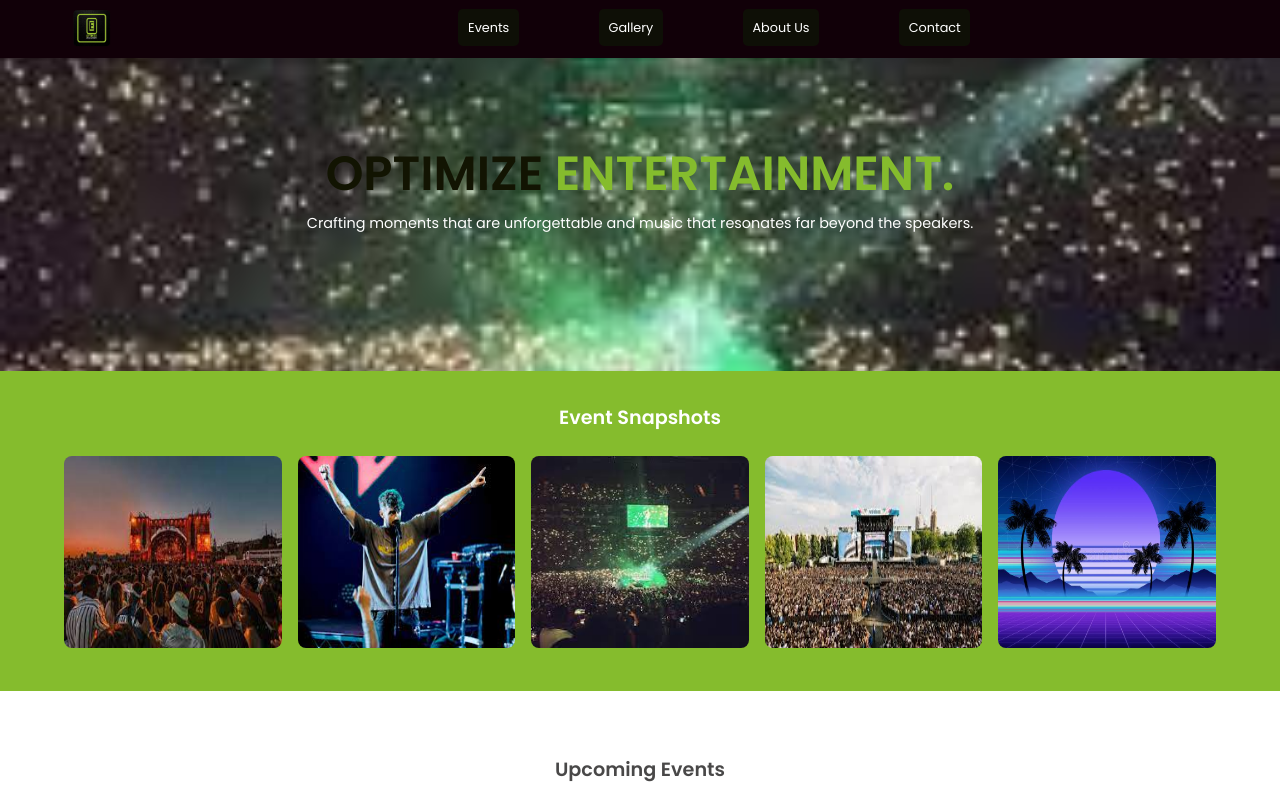
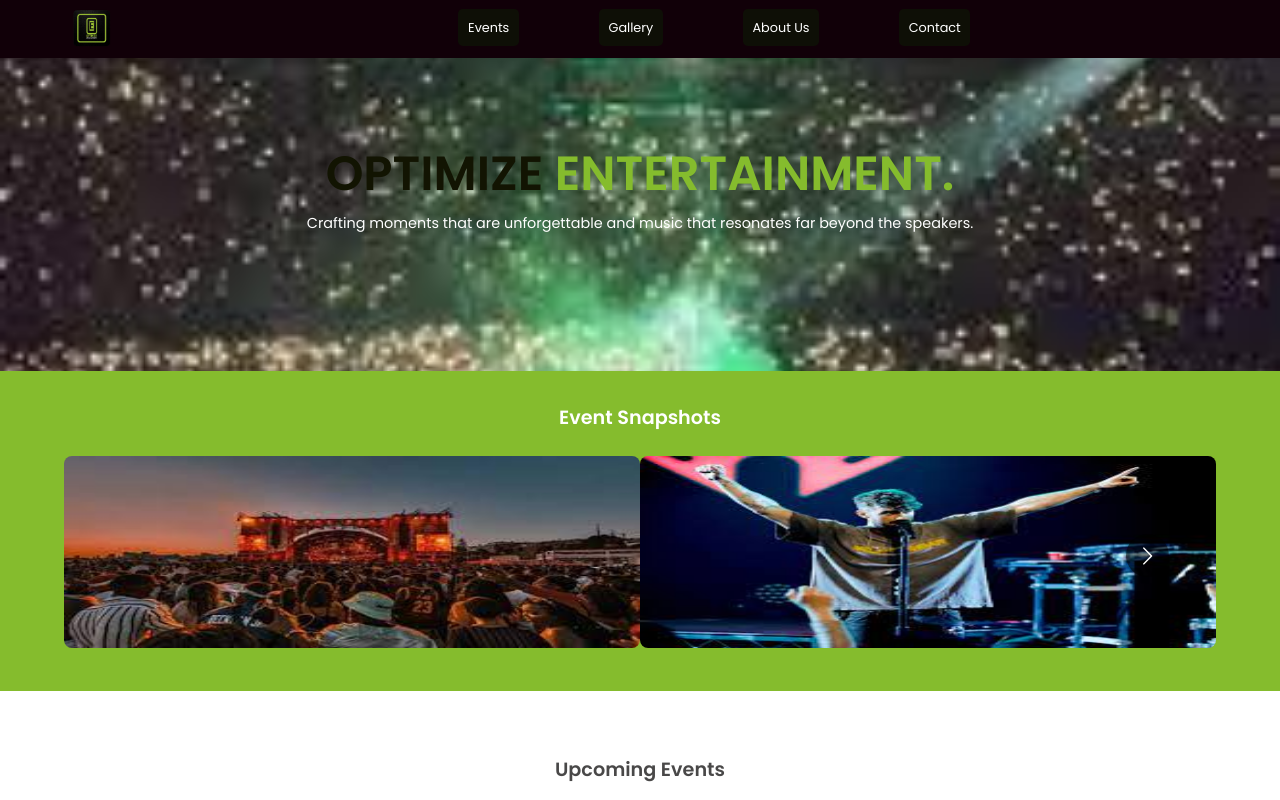
Before and after one commit to TheWiki2306/optimize-web, a React (Create React App) app: page / in a window 1280 px wide. Shown: the top 800 px of the page. Built offline with nearby package versions, Linux system fonts and the light colour scheme.

Commit message:
On branch master

```diff
--- a/src/components/EventsShots/EventsShots.jsx
+++ b/src/components/EventsShots/EventsShots.jsx
@@ -44,7 +44,8 @@ return (
   <div className='eventContainer' id='events'>
     <div className='container shotsContainer'>
       <h3>Event Snapshots</h3>
-      <div className='eventSnaps'>
+
+      <Carousel className='eventSnaps' responsive={responsive}>
         {
           images.map(({image}, index) => {
             return(
@@ -54,7 +55,7 @@ return (
               )
             })
         }
-        </div>
+        </Carousel>
       </div>
   </div>
   )
```
